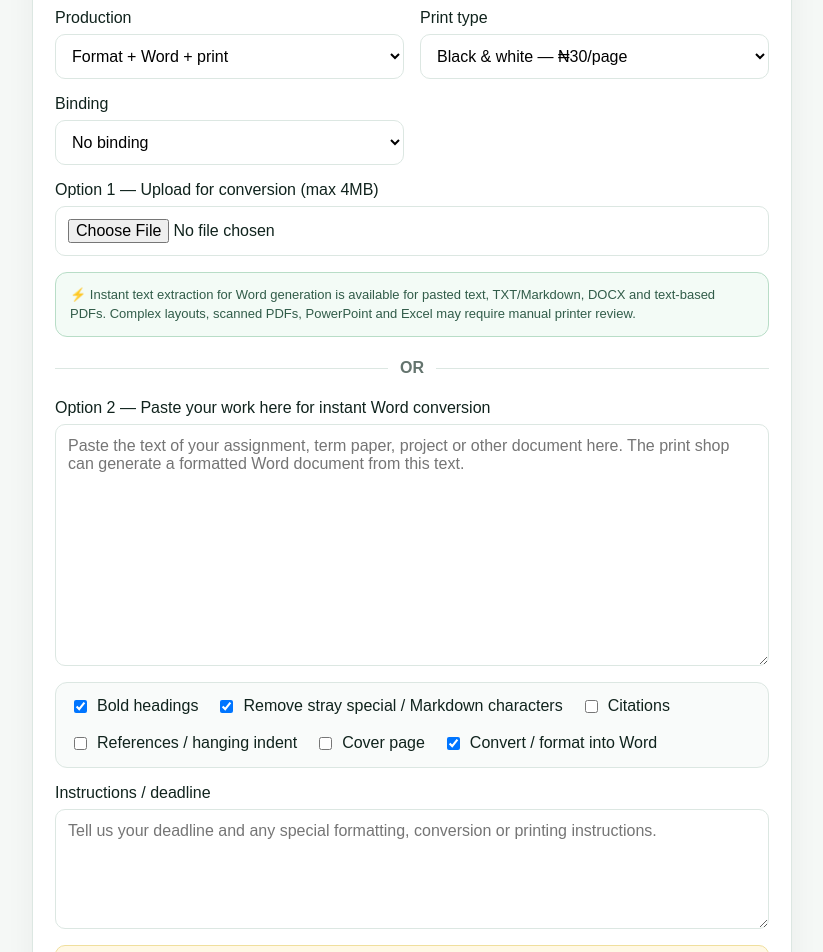
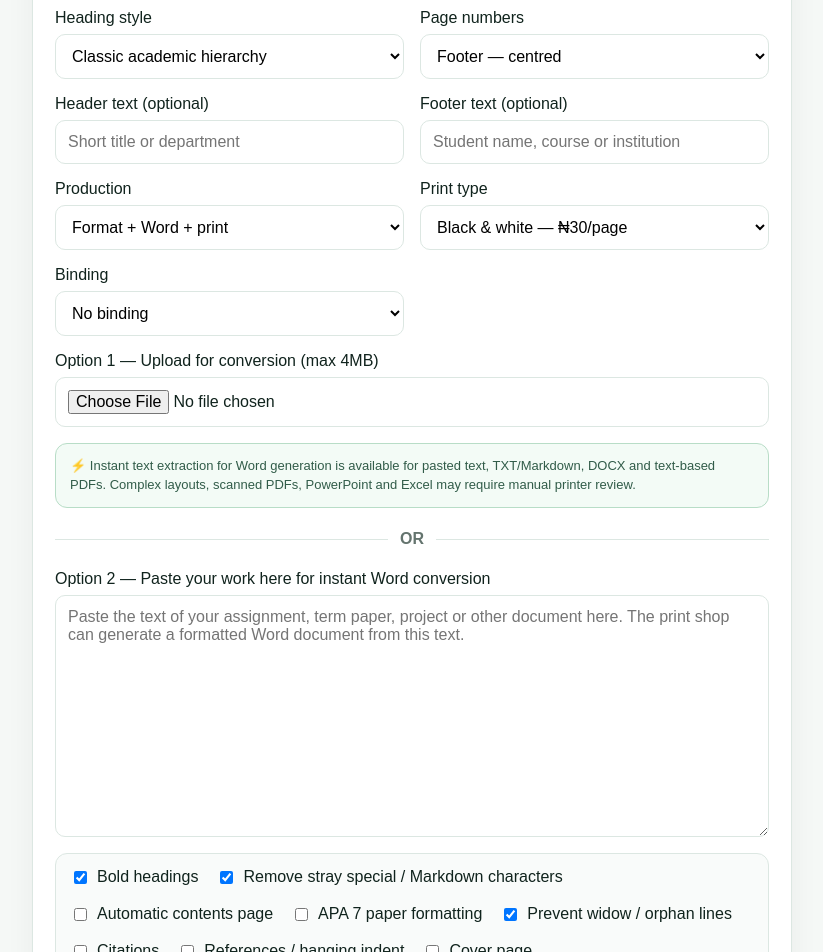
Before and after one commit to mabrig1/mabrig-academic-assistance, a Next.js app: page /academic-printing/order in a window 1280 px wide. Shown: the part 920-1872 px from the top of the page, without its empty margins (228-1051 px from the left). Built offline with nearby package versions, Linux system fonts and the light colour scheme.

Commit message:
Enhance Word formatting: app/components/AcademicPrintOrderForm.tsx

```diff
--- a/app/components/AcademicPrintOrderForm.tsx
+++ b/app/components/AcademicPrintOrderForm.tsx
@@ -89,7 +89,7 @@ export default function AcademicPrintOrderForm({ compact = false }: { compact?:
         <label className="field"><span>Copies</span><input name="copies" type="number" min="1" max="100" defaultValue="1" /></label>
 
         <label className="field"><span>Spacing</span>
-          <select name="spacing" defaultValue="1.5"><option value="single">Single</option><option value="1.5">1.5 lines</option><option value="double">Double</option></select>
+          <select name="spacing" defaultValue="1.5"><option value="single">Single</option><option value="1.15">1.15 lines</option><option value="1.5">1.5 lines</option><option value="double">Double</option></select>
         </label>
         <label className="field"><span>Font</span>
           <select name="font" defaultValue="Times New Roman"><option>Times New Roman</option><option>Arial</option><option>Calibri</option><option>Georgia</option></select>
@@ -116,6 +116,23 @@ export default function AcademicPrintOrderForm({ compact = false }: { compact?:
             <option value="none">No first-line indentation</option>
           </select>
         </label>
+        <label className="field"><span>Heading style</span>
+          <select name="headingPreset" defaultValue="academic">
+            <option value="academic">Classic academic hierarchy</option>
+            <option value="apa7">APA 7 heading hierarchy</option>
+            <option value="compact">Compact report hierarchy</option>
+          </select>
+        </label>
+        <label className="field"><span>Page numbers</span>
+          <select name="pageNumberPosition" defaultValue="footer-center">
+            <option value="footer-center">Footer — centred</option>
+            <option value="footer-right">Footer — right</option>
+            <option value="header-right">Header — right</option>
+            <option value="none">No page numbers</option>
+          </select>
+        </label>
+        <label className="field"><span>Header text (optional)</span><input name="headerText" maxLength={160} placeholder="Short title or department" /></label>
+        <label className="field"><span>Footer text (optional)</span><input name="footerText" maxLength={160} placeholder="Student name, course or institution" /></label>
         <label className="field"><span>Production</span>
           <select name="printOption" value={printOption} onChange={e => setPrintOption(e.target.value)}>
             <option value="DIGITAL_ONLY">Word conversion / digital processing only</option>
@@ -145,8 +162,14 @@ export default function AcademicPrintOrderForm({ compact = false }: { compact?:
         <div className="field full check-row">
           <input type="hidden" name="boldHeadings" value="off" />
           <input type="hidden" name="cleanSpecialCharacters" value="off" />
+          <input type="hidden" name="automaticTableOfContents" value="off" />
+          <input type="hidden" name="apaFormatting" value="off" />
+          <input type="hidden" name="widowOrphanControl" value="off" />
           <label><input name="boldHeadings" value="on" type="checkbox" defaultChecked /> Bold headings</label>
           <label><input name="cleanSpecialCharacters" value="on" type="checkbox" defaultChecked /> Remove stray special / Markdown characters</label>
+          <label><input name="automaticTableOfContents" value="on" type="checkbox" /> Automatic contents page</label>
+          <label><input name="apaFormatting" value="on" type="checkbox" /> APA 7 paper formatting</label>
+          <label><input name="widowOrphanControl" value="on" type="checkbox" defaultChecked /> Prevent widow / orphan lines</label>
           <label><input name="citations" type="checkbox" /> Citations</label>
           <label><input name="references" type="checkbox" /> References / hanging indent</label>
           <label><input name="coverPage" type="checkbox" /> Cover page</label>
@@ -157,7 +180,7 @@ export default function AcademicPrintOrderForm({ compact = false }: { compact?:
         <input type="hidden" name="referralCode" value={referralCode} />
       </div>
 
-      <div className="notice" style={{marginTop:16}}><strong>Word superpower:</strong> Times New Roman, 12pt and 1.5 spacing are selected by default. Choose an AI mode to genuinely improve the wording, or Format only to keep every sentence while converting headings, emphasis and lists into clean Word formatting.</div>
+      <div className="notice" style={{marginTop:16}}><strong>Word superpower:</strong> Times New Roman, 12pt and 1.5 spacing are selected by default. APA 7 automatically applies double spacing, left alignment, 0.5-inch paragraph indents, APA headings, hanging references and page numbers at the top right. The contents page uses real Heading 1–3 styles.</div>
       <div className="notice" style={{marginTop:10}}>Academic integrity: this service supports editing, formatting, proofreading and document production. Students remain responsible for assessed submissions.</div>
       <button className="btn primary" style={{marginTop:16}} type="submit" disabled={submitting}>{submitting ? "Preparing conversion..." : "Submit, Format & Convert to Word"}</button>
       {message && <p className="form-message" aria-live="polite">{message}</p>}
```
